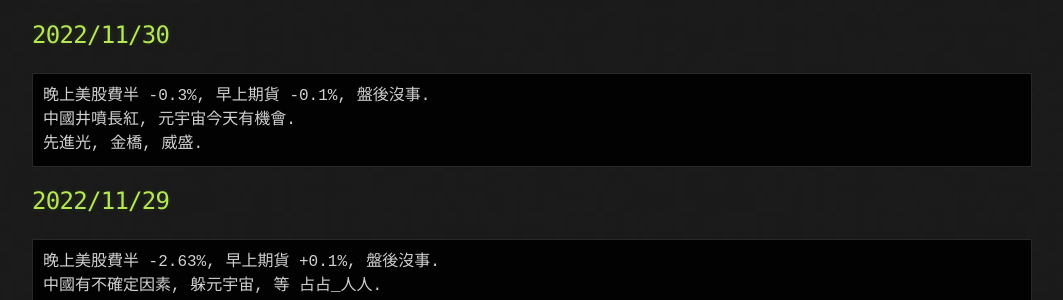
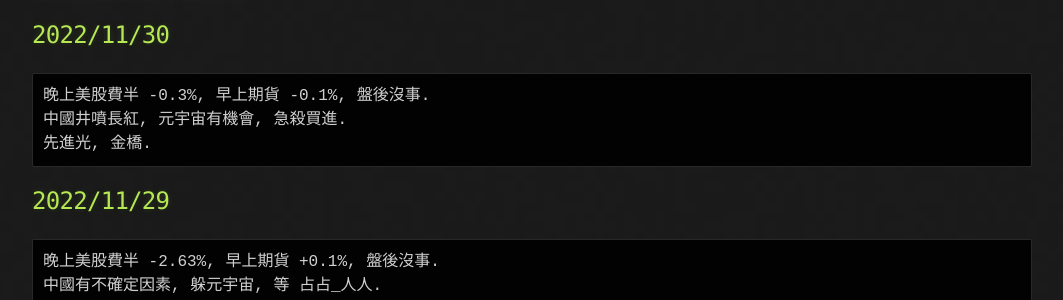
Before and after one commit to lepg5487/Stock_God, a Jekyll site: the page built from index.md, in a window 1280 px wide and 900 px high, scrolled down 348 px. Shown: the part 173-473 px from the top of the window, without its empty margins (108-1171 px from the left). Built offline with Jekyll 4.4.1, drawn with Linux system fonts in a browser that asks for light colours; our own code applies the rules of GitHub Pages for plain Markdown files.

Commit message:
Update index.md

````diff
--- a/index.md
+++ b/index.md
@@ -19,8 +19,8 @@ layout: testlayouts
 ## 2022/11/30
 ```
 晚上美股費半 -0.3%, 早上期貨 -0.1%, 盤後沒事.
-中國井噴長紅, 元宇宙今天有機會.
-先進光, 金橋, 威盛.
+中國井噴長紅, 元宇宙有機會, 急殺買進.
+先進光, 金橋.
 ```
 
 ## 2022/11/29
````
